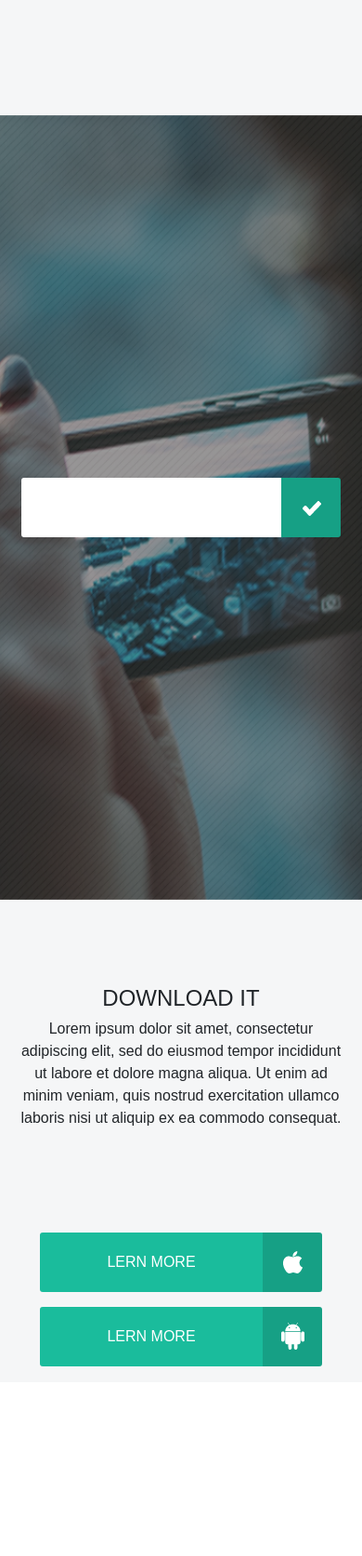
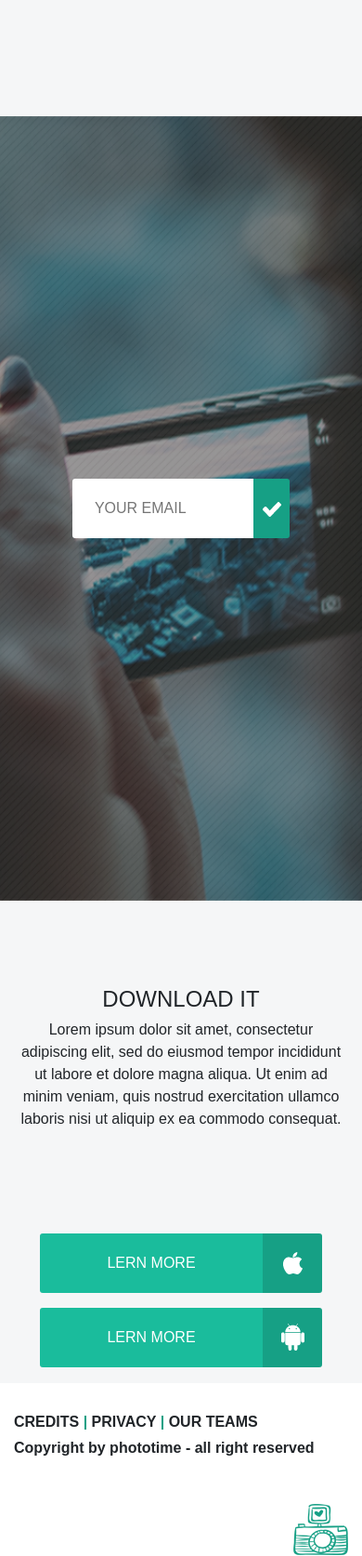
Before and after one commit to RafalBednarski/website-Rwd-PSD-02, a website: page index.html in a window 390 px wide. Shown: the part 2900-4574 px from the top of the page at 93% size. Before the commit the page ends 4387 px from the top, so only its background shows below. Drawn offline with nearby package versions, Linux system fonts and the light colour scheme; a web font is replaced by a local one.

Commit message:
credists section

```diff
--- a/index.html
+++ b/index.html
@@ -78,8 +78,8 @@
 	<a name="carousel-01">
     <div class=" container-fluid carousel-01">
         <div class="row">
-            <div class="col-md-1"></div>
-            <div class="col-md-5 phone2">
+            <div class="col-md-1"></div><!--nie wykrywa kolumny?-->
+            <div class="col-md-5">
                 <img src="img/build/phone2.png">
             </div>
             <div class="col-md-5">
@@ -143,8 +143,10 @@
 					</ul>
 				</div>
 			</div>
+			<div class="col-md-1"></div>
 		</div>
 	</div>
+
 
 <!-- TAKE  A  PHOTO  -->
 	<a name="take-a-photo">
@@ -153,7 +155,7 @@
             <div class="col-md-4"></div>
             <div class="col-md-4">
                 <form method="post">
-                    <input type="text" name="email" class="input-custom">
+                    <input type="text" name="email" class="input-custom" placeholder="     YOUR EMAIL">
                     <button class="button-small"><img src="img/build/check.png"></button>
                 </form>
             </div>
@@ -185,6 +187,21 @@
             <div class="col-md-2"></div>
         </div>
     </div>
+
+    <div class="container-fluid credits">
+    	<div class="row">
+    		<div class="col-md-1"></div>
+  			<div class="col-md-5">
+  				<h6>CREDITS <span style="color: #16a085">|</span> PRIVACY <span style="color: #16a085">|</span> OUR TEAMS</h6>
+  				<p>Copyright by phototime - all right reserved</p>
+  			</div>
+  			<div class="col-md-5 flex-right">
+  				<img src="img/build/livello-4.png">
+  			</div>
+    		<div class="col-md-1"></div>
+    	</div>
+    </div>
+
 	<script type="text/javascript" src="js/carousel.js"></script>
     <script src="https://code.jquery.com/jquery-3.2.1.slim.min.js" integrity="sha384-KJ3o2DKtIkvYIK3UENzmM7KCkRr/rE9/Qpg6aAZGJwFDMVNA/GpGFF93hXpG5KkN" crossorigin="anonymous"></script>
     <script src="https://cdnjs.cloudflare.com/ajax/libs/popper.js/1.12.3/umd/popper.min.js" integrity="sha384-vFJXuSJphROIrBnz7yo7oB41mKfc8JzQZiCq4NCceLEaO4IHwicKwpJf9c9IpFgh" crossorigin="anonymous"></script>
--- a/sass/photo.sass
+++ b/sass/photo.sass
@@ -15,11 +15,12 @@ $tablet-portrait: (max-width: 767px)
 	background-size: $background-size
 	background-position: $background-position
 
-@mixin flex($display, $flex-direction, $justify-content, $flex-wrap)
+@mixin flex($display, $flex-direction, $justify-content, $flex-wrap, $align-items)
 	display: $display
 	flex-direction: $flex-direction
 	justify-content: $justify-content
 	flex-wrap: $flex-wrap
+	align-items: $align-items
 
 @mixin hei-wid-back($height, $width, $background)
 	height: $height
@@ -31,6 +32,11 @@ $tablet-portrait: (max-width: 767px)
 	border: $border
 	border-radius: $border-radius
 
+@mixin shadow($box-shadow, $background-color, $transform)
+	box-shadow: $box-shadow
+	background-color: $background-color
+	transform: $transform
+
 body
 	font-family: 'NTR', sans-serif
 
@@ -39,9 +45,7 @@ body
 	@include col-bor-rad(white, none, 0.188rem)
 	margin: 0.5rem
 	&:hover
-        box-shadow: 0 1px 10px $main-color
-        background-color: #17b196
-        transform: scale(1.02)
+        @include shadow(0 1px 10px $main-color, #17b196, 1.02)
 
 .jumbotron
 	@include hei-wid-back(56rem, 100%, url('../img/build/livello-1.jpg'))
@@ -54,7 +58,7 @@ body
 		letter-spacing: 2px;
 
 .navbar
-	@include flex(flex, row, center, wrap)
+	@include flex(flex, row, center, wrap, center)
 
 .navbar-nav
 	margin: auto
@@ -69,14 +73,11 @@ body
 		&:hover
 	        -webkit-filter: drop-shadow(5px 5px 15px $main-color)
 	        filter: drop-shadow(5px 5px 15px $main-color)
-	        -webkit-filter: drop-shadow(5px 5px 15px $main-color)
-	        filter: drop-shadow(5px 5px 15px $main-color)
 	a
 		color: $white
 
 .center
-	@include flex(flex, column, center, wrap)
-	align-items: center
+	@include flex(flex, column, center, wrap, center)
 
 .social-icon
 	position: absolute
@@ -105,12 +106,13 @@ body
 	h4
 		padding-top: 10rem
 	img
-		padding-top: 5rem
-	.carousel-control-prev
+		padding: 10rem 15rem 0 10rem//???????dlaczego musze nadać padding??
+
+.carousel-control-prev
 		left: 2rem
 		top: 25rem
 
-	.carousel-control-next
+.carousel-control-next
 		position: absolute
 		left: 0rem
 		top: 25rem
@@ -124,8 +126,6 @@ body
 		img
 			padding-bottom: 1rem
 			&:hover
-		    -webkit-filter: drop-shadow(5px 5px 15px $main-color)
-		    filter: drop-shadow(5px 5px 15px $main-color)
 		    -webkit-filter: drop-shadow(5px 5px 15px $main-color)
 		    filter: drop-shadow(5px 5px 15px $main-color)
 		p
@@ -151,28 +151,24 @@ body
 				&:hover
 	            -webkit-filter: drop-shadow(5px 5px 15px $main-color)
 	            filter: drop-shadow(5px 5px 15px $main-color)
-	            -webkit-filter: drop-shadow(5px 5px 15px $main-color)
-	            filter: drop-shadow(5px 5px 15px $main-color)
 
 .take-a-photo
 	@include hei-wid-back(100vh, 100%, url('../img/build/background.png'))
 	@include responsive-image(no-repeat, cover, cover, cover, cover, center)
-	@include flex(flex, column, center, no-wrap)
+	@include flex(flex, row, center, no-wrap, center)
 	margin: 0
 	form
-		@include flex(flex, row, center, no-wrap)
+		@include flex(flex, row, center, no-wrap, center)
 
 .input-custom
-	@include hei-wid-back(4rem, 17.500rem, #fff)
+	@include hei-wid-back(4rem, 50vw, #fff)
 	@include col-bor-rad(#424242, none, 0.188rem 0 0 0.188rem)
 
 .button-small
-	@include hei-wid-back(4rem, 4rem, #16a085)
+	@include hei-wid-back(4rem, 10vw, #16a085)
 	@include col-bor-rad(white, none, 0 0.188rem 0.188rem 0)
 	&:hover
-        box-shadow: 0 1px 10px $main-color
-        background-color: #17b196
-        transform: scale(1.03)
+        @include shadow(0 1px 10px $main-color, #17b196, 1.02)
 
 .download-it
 	background-color: $background
@@ -183,19 +179,37 @@ body
 	margin-top: 5.800rem
 
 .store
-	@include flex(flex, row, center, no-wrap)
+	@include flex(flex, row, center, no-wrap, center)
 
 .button-dow
 	@include hei-wid-back(4rem, 15rem, #1abc9c)
 	@include col-bor-rad(#fff, none, 0.188rem 0 0 0.188rem)
+	margin-bottom: 8rem
 	&:hover
-        box-shadow: 0 1px 10px $main-color
-        background-color: #17b196
-        transform: scale(1.02)
+        @include shadow(0 1px 10px $main-color, #17b196, 1.02)
 
 .button-store
 	@include hei-wid-back(4rem, 4rem, $main-color)
 	@include col-bor-rad(white, none, 0 0.188rem 0.188rem 0)
+	margin-bottom: 8rem
+
+.credits
+	@include hei-wid-back(8rem, 100%, $white)
+	font-weight: bold
+	h6
+		padding-top: 2rem
+		font-weight: bold
+	.flex-right
+		@include flex(flex, row, flex-end, wrap, center)
+		img
+			padding-top: 2rem
+			vertical-align: initial
+			&:hover
+		    -webkit-filter: drop-shadow(5px 5px 15px $main-color)
+		    filter: drop-shadow(5px 5px 15px $main-color)
+
+
+////////@media////////@media////////@media////////@media////////@media
 
 @media screen and (max-width: 980px)
 	.navbar-nav
@@ -223,6 +237,8 @@ body
 	.carousel-01
 		h4
 			padding-top: 5rem
+		img
+			padding: 5rem 0 0 0
 
 	.our-comunity
 		padding-top: 5rem
```
Also changed, not shown: css/photo.css, 1 other file.
